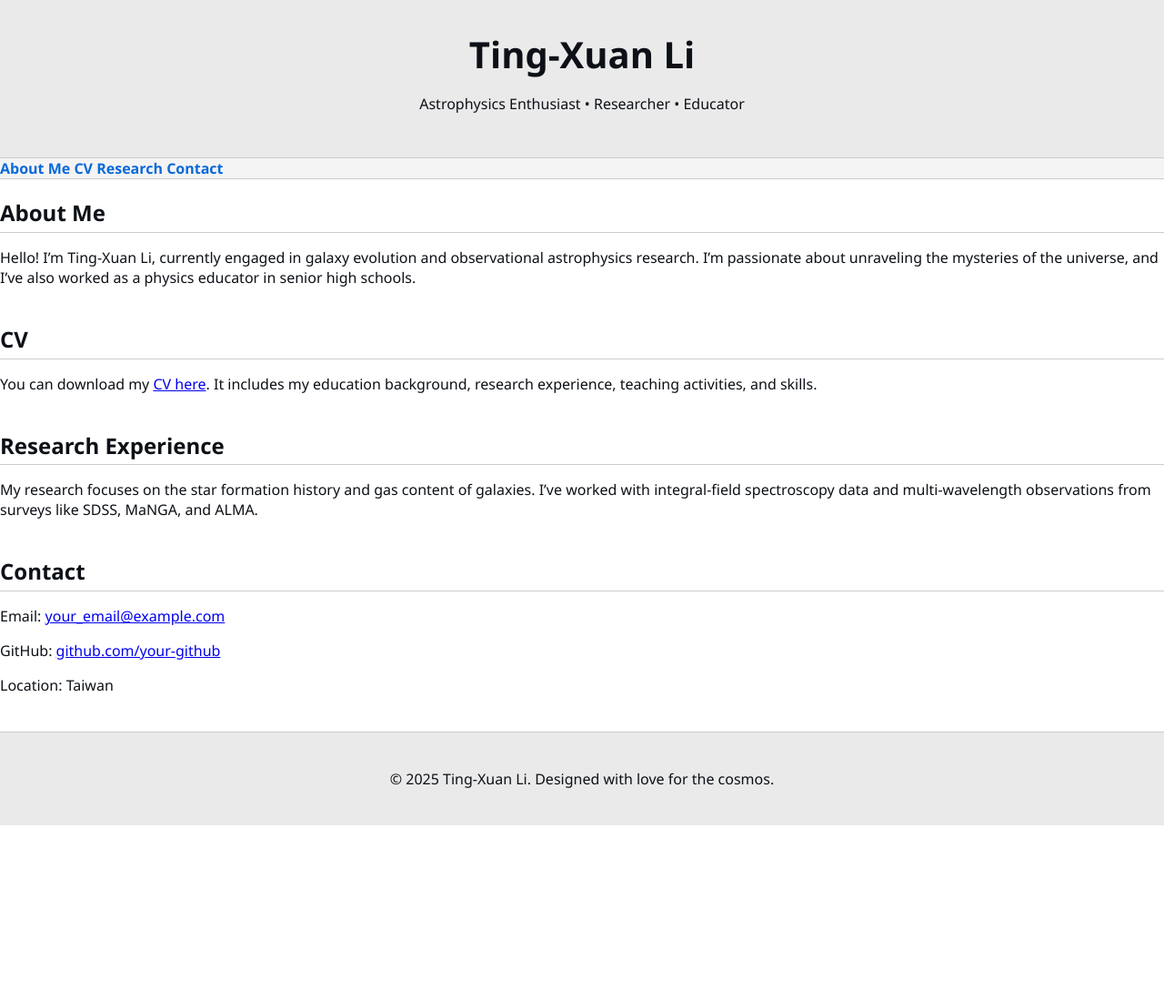
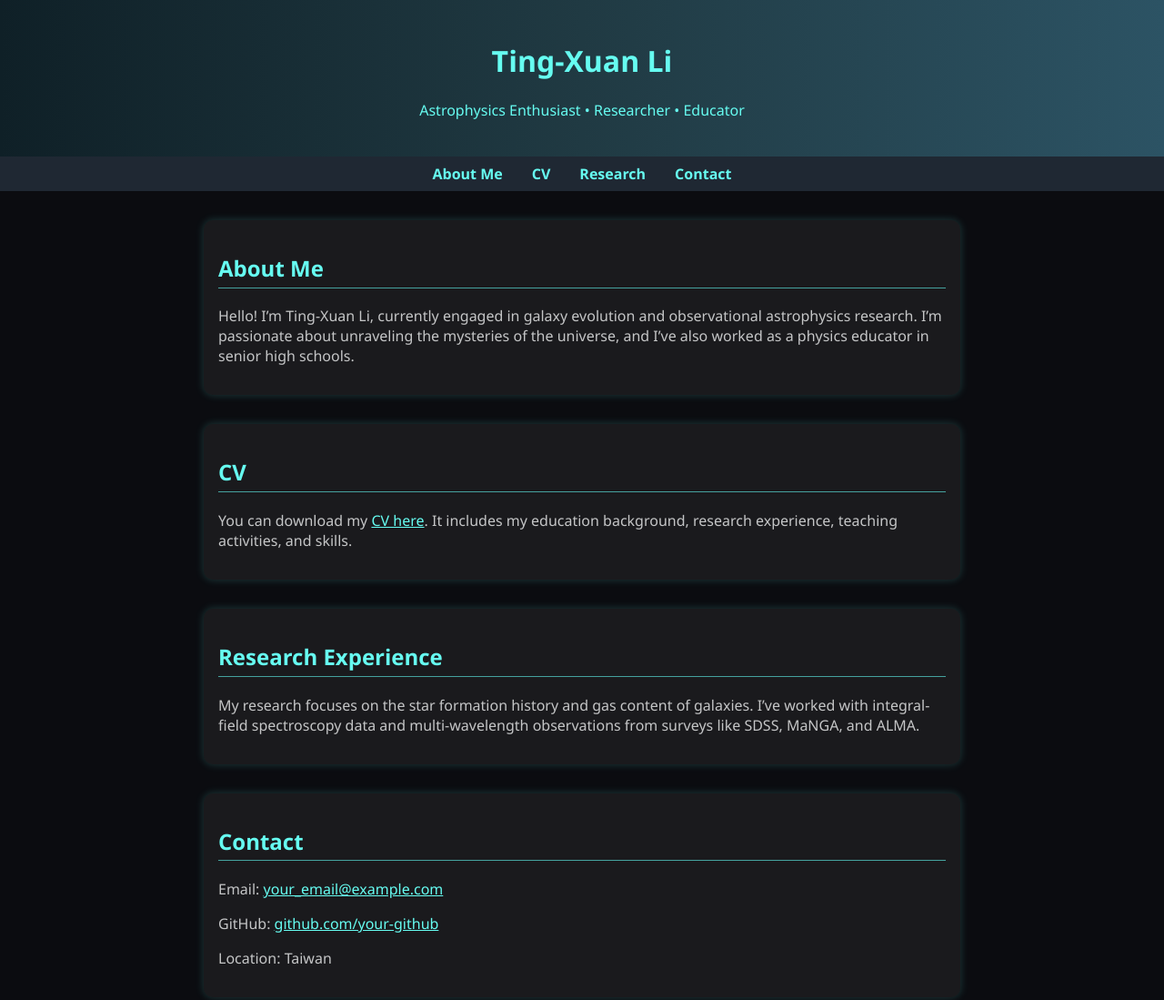
Before and after one commit to ltx0517/ltx0517.github.io, a plain HTML site: page index.html in a window 1280 px wide. Shown: the top 1099 px of the page at 91% size. Before the commit the page ends 907 px from the top, so only its background shows below. Drawn offline with Linux system fonts and the light colour scheme.

Commit message:
Update style.css

```diff
--- a/style.css
+++ b/style.css
@@ -1,118 +1,63 @@
-/* Root light theme */
-:root {
-  --bg-color: #ffffff;
-  --text-color: #0d1117;
-  --header-bg: #eaeaea;
-  --nav-bg: #f4f4f4;
-  --section-bg: #fefefe;
-  --link-color: #0969da;
-  --button-bg: #0366d6;
-  --button-hover: #218bff;
+body {
+  margin: 0;
+  font-family: 'Segoe UI', Tahoma, Geneva, Verdana, sans-serif;
+  background-color: #0b0c10;
+  color: #c5c6c7;
 }
 
-/* When checkbox is checked = dark theme */
-#theme-toggle:checked ~ * {
-  --bg-color: #0d1117;
-  --text-color: #c9d1d9;
-  --header-bg: #161b22;
-  --nav-bg: #21262d;
-  --section-bg: #1c2128;
-  --link-color: #58a6ff;
-  --button-bg: #238636;
-  --button-hover: #2ea043;
-}
-
-/* General layout styles */
-body {
-  margin: 0;
-  font-family: 'Segoe UI', sans-serif;
-  background-color: var(--bg-color);
-  color: var(--text-color);
-}
-
-/* Theme Toggle Button */
-.toggle-label {
-  position: absolute;
-  top: 1rem;
-  right: 1rem;
-  font-size: 1.5rem;
-  cursor: pointer;
-  z-index: 1000;
-  user-select: none;
-}
-
-/* Header */
 header {
+  background: linear-gradient(90deg, #0f2027, #203a43, #2c5364);
+  padding: 1.5rem;
   text-align: center;
-  padding: 2rem 1rem;
-  background-color: var(--header-bg);
-  border-bottom: 1px solid #ccc;
-}
-
-header h1 {
-  margin: 0;
-  font-size: 2.5rem;
+  color: #66fcf1;
 }
 
 nav {
-  background-color: var(--nav-bg);
-  border-bottom: 1px solid #ccc;
-}
-
-nav ul {
   display: flex;
   justify-content: center;
-  gap: 2rem;
-  margin: 0;
-  padding: 1rem;
-  list-style: none;
+  background-color: #1f2833;
+  padding: 0.5rem 0;
 }
 
 nav a {
+  color: #66fcf1;
   text-decoration: none;
-  color: var(--link-color);
+  margin: 0 1rem;
   font-weight: bold;
+  transition: color 0.3s ease;
 }
 
-main {
-  max-width: 800px;
-  margin: auto;
-  padding: 2rem 1rem;
-  background-color: var(--section-bg);
-  border-radius: 10px;
+nav a:hover {
+  color: #45a29e;
 }
 
 section {
-  margin-bottom: 2.5rem;
+  max-width: 800px;
+  margin: 2rem auto;
+  padding: 1rem;
+  background-color: #1a1a1d;
+  border-radius: 10px;
+  box-shadow: 0 0 10px rgba(102, 252, 241, 0.2);
 }
 
 h2 {
-  font-size: 1.5rem;
-  margin-bottom: 1rem;
-  border-bottom: 1px solid #ccc;
+  color: #66fcf1;
+  border-bottom: 1px solid #45a29e;
   padding-bottom: 0.3rem;
-  color: var(--text-color);
-}
-
-a.button {
-  display: inline-block;
-  margin-top: 1rem;
-  padding: 0.6rem 1.2rem;
-  background-color: var(--button-bg);
-  color: white;
-  text-decoration: none;
-  border-radius: 5px;
-  font-weight: bold;
-}
-
-a.button:hover {
-  background-color: var(--button-hover);
 }
 
 footer {
   text-align: center;
-  padding: 1.5rem 1rem;
-  background-color: var(--header-bg);
-  color: var(--text-color);
-  border-top: 1px solid #ccc;
+  padding: 1rem;
+  background-color: #1f2833;
+  color: #c5c6c7;
+  font-size: 0.9rem;
 }
+
+a {
+  color: #66fcf1;
+}
+
+a:hover {
+  color: #45a29e;
+}
```
